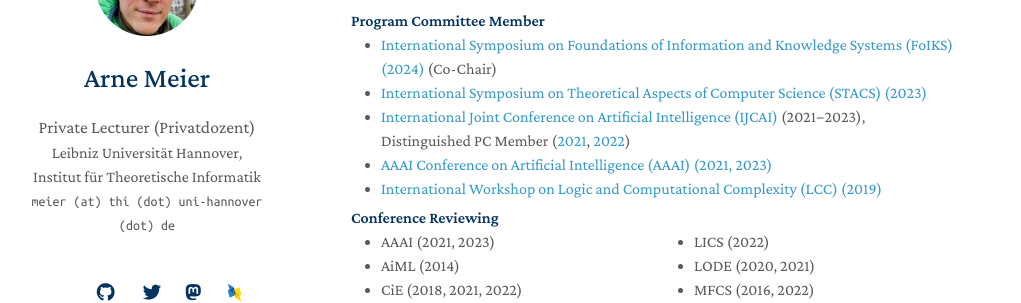
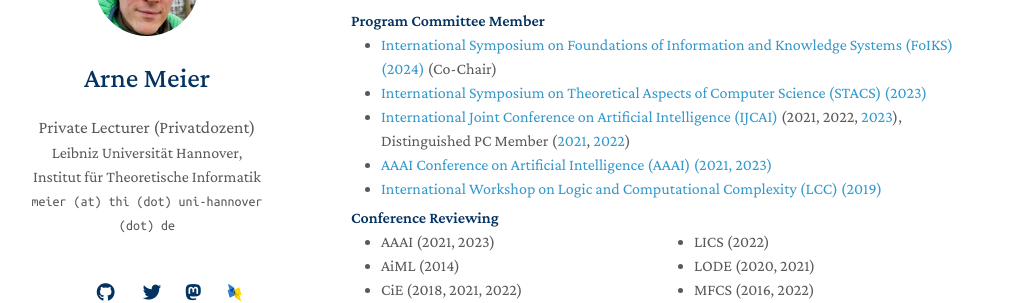
Before and after one commit to ArneMeier/ArneMeier.github.io, a Jekyll site: the page built from index.md, in a window 1280 px wide and 900 px high, scrolled down 572 px. Shown: the part 152-455 px from the top of the window, without its empty margins (129-1150 px from the left). Built offline with Jekyll 4.4.1, drawn with Linux system fonts in a browser that asks for light colours; nearby versions of some CDN libraries; a style sheet for code colours, icons or effects is not loaded; our own code applies the rules of GitHub Pages for plain Markdown files.

Commit message:
link for ijcai 23 pc

```diff
--- a/_includes/services.md
+++ b/_includes/services.md
@@ -5,7 +5,7 @@
 <ul style="margin:0 0 5px;">
   <li><autocolor><a href="https://foiks2024.github.io/index.html">International Symposium on Foundations of Information and Knowledge Systems (FoIKS) (2024)</a></autocolor> (Co-Chair)</li>
   <li><autocolor><a href="https://www.conferences.uni-hamburg.de/event/272/">International Symposium on Theoretical Aspects of Computer Science (STACS) (2023)</a></autocolor></li>
-  <li><autocolor><a href="https://www.ijcai.org">International Joint Conference on Artificial Intelligence (IJCAI)</a> (2021&minus;2023),<br /> Distinguished PC Member (<a href="https://twitter.com/IJCAIconf/status/1433178877782892553">2021</a>, <a href="https://twitter.com/ijcaiconf/status/1551838447450595329?s=10&t=6wYerji3d4yfMjwbLmbCyQ">2022</a>)</autocolor></li>
+  <li><autocolor><a href="https://www.ijcai.org">International Joint Conference on Artificial Intelligence (IJCAI)</a> (2021, 2022, <a href="https://ijcai-23.org/pc-member-list/">2023</a>),<br /> Distinguished PC Member (<a href="https://twitter.com/IJCAIconf/status/1433178877782892553">2021</a>, <a href="https://twitter.com/ijcaiconf/status/1551838447450595329?s=10&t=6wYerji3d4yfMjwbLmbCyQ">2022</a>)</autocolor></li>
   <li><autocolor><a href="https://aaai.org">AAAI Conference on Artificial Intelligence (AAAI) (2021, 2023)</a></autocolor></li>
   <li><autocolor><a href="https://www.cs.swansea.ac.uk/lcc/lcc2019.html">International Workshop on Logic and Computational Complexity (LCC) (2019)</a></autocolor></li>
 </ul>
```
